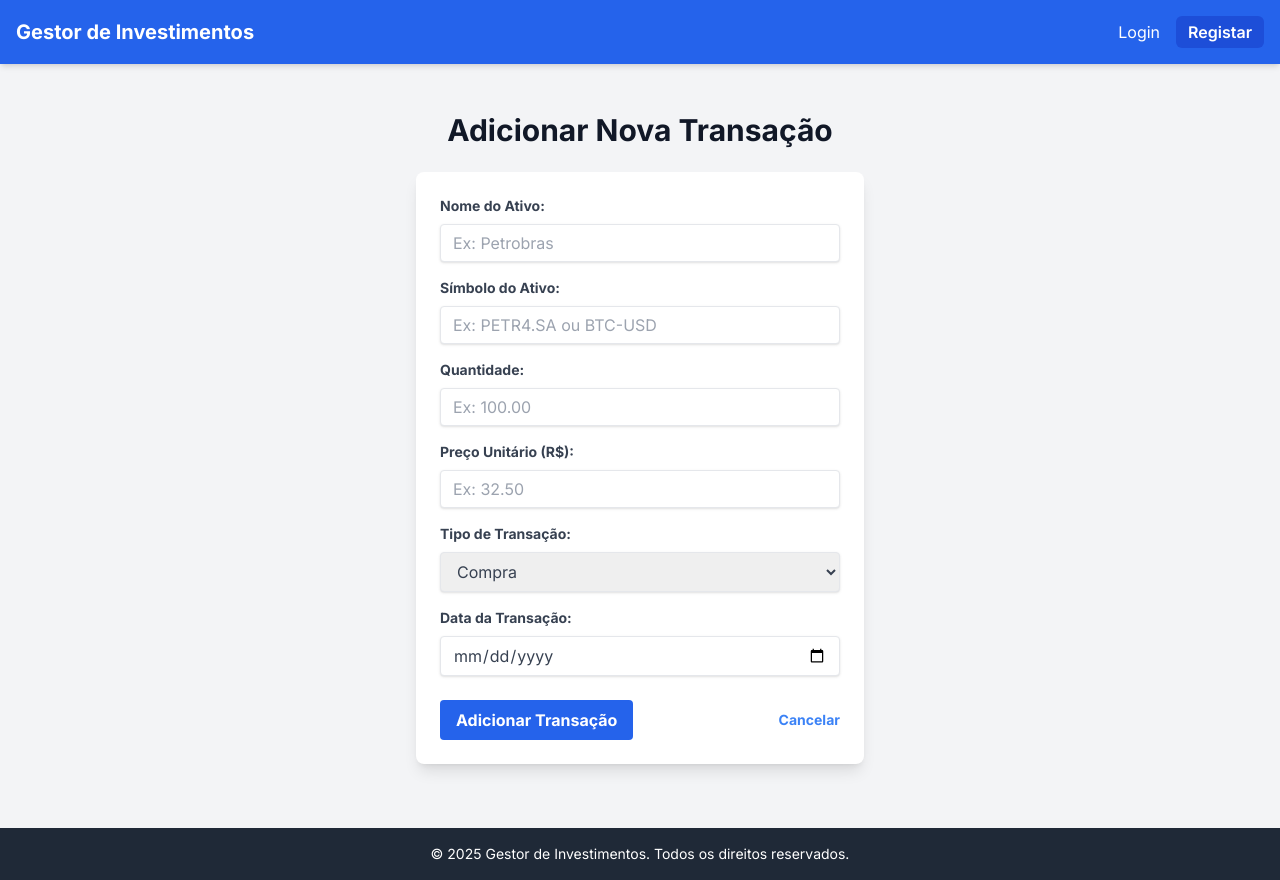
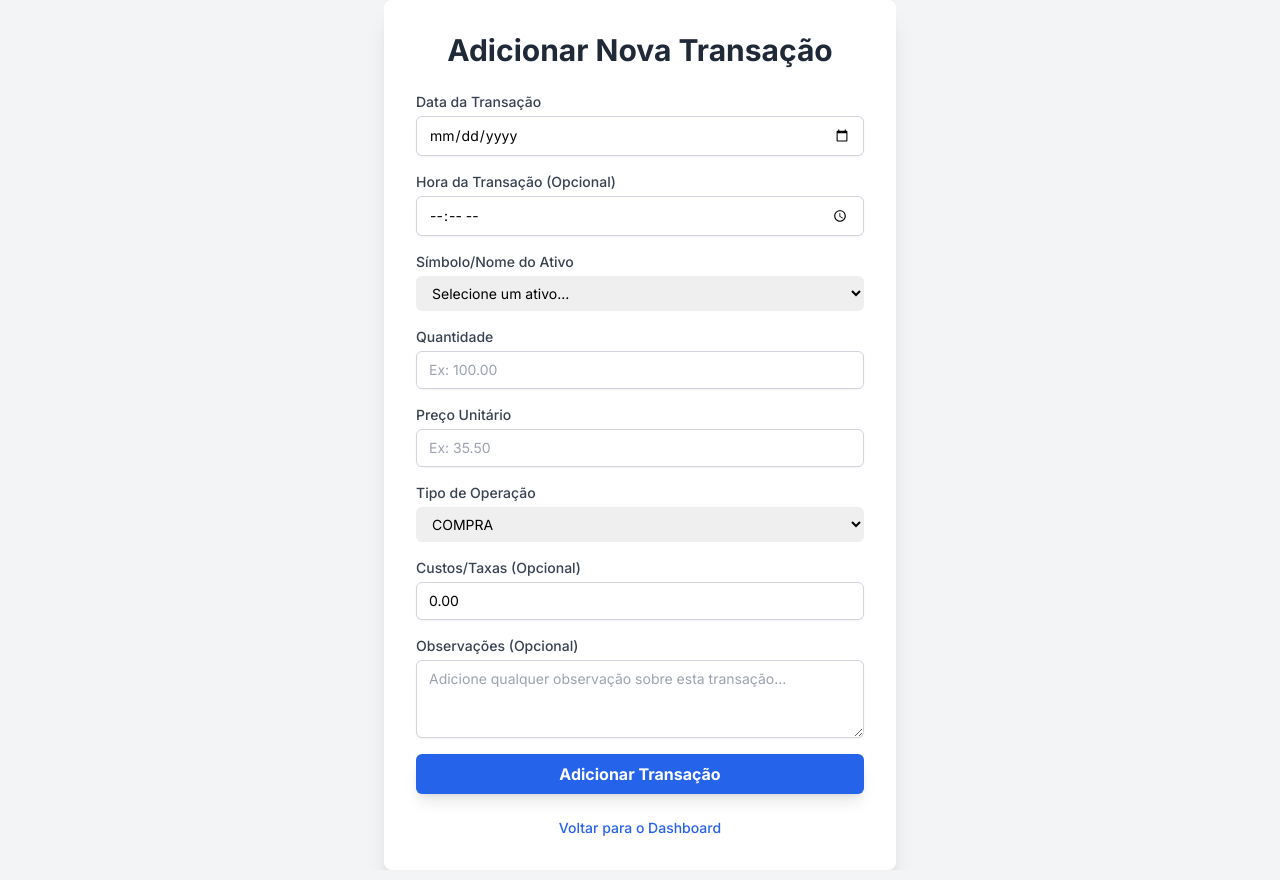
Before and after one commit to Marcos415/cotacoesview, a Flask app: template templates/add_transaction.html in a window 1280 px wide. Run offline with Flask 3, Linux system fonts and the light colour scheme; the template is opened without the code that fills it, so the values that code supplies are empty; some libraries are stand-ins or nearby versions.

Commit message:
Atualiza add_transaction.html com campos e mapeamento de símbolos

```diff
--- a/templates/add_transaction.html
+++ b/templates/add_transaction.html
@@ -1,61 +1,105 @@
-{% extends 'base.html' %}
+<!DOCTYPE html>
+<html lang="pt">
+<head>
+    <meta charset="UTF-8">
+    <meta name="viewport" content="width=device-width, initial-scale=1.0">
+    <title>Adicionar Transação - Gestor de Investimentos</title>
+    <script src="https://cdn.tailwindcss.com"></script>
+    <link href="https://fonts.googleapis.com/css2?family=Inter:wght@400;500;600;700&display=swap" rel="stylesheet">
+    <style>
+        body {
+            font-family: 'Inter', sans-serif;
+            background-color: #f3f4f6;
+        }
+    </style>
+</head>
+<body class="bg-gray-100 flex items-center justify-center min-h-screen">
+    <div class="bg-white p-8 rounded-lg shadow-xl w-full max-w-lg">
+        <h2 class="text-3xl font-bold text-center text-gray-800 mb-6">Adicionar Nova Transação</h2>
 
-{% block title %}Adicionar Transação - Gestor de Investimentos{% endblock %}
+        <!-- Mensagens Flash -->
+        {% with messages = get_flashed_messages(with_categories=true) %}
+            {% if messages %}
+                <div class="mb-6 space-y-3">
+                    {% for category, message in messages %}
+                        <div class="p-4 rounded-lg text-sm {% if category == 'success' %}bg-green-100 text-green-800{% elif category == 'danger' %}bg-red-100 text-red-800{% elif category == 'warning' %}bg-yellow-100 text-yellow-800{% else %}bg-blue-100 text-blue-800{% endif %} shadow-md">
+                            {{ message }}
+                        </div>
+                    {% endfor %}
+                </div>
+            {% endif %}
+        {% endwith %}
 
-{% block content %}
-<div class="container mx-auto px-4 py-8">
-    <h1 class="text-3xl font-bold text-gray-900 mb-6 text-center">Adicionar Nova Transação</h1>
+        <form action="{{ url_for('add_transaction') }}" method="POST" class="space-y-4">
+            <div>
+                <label for="data_transacao" class="block text-sm font-medium text-gray-700 mb-1">Data da Transação</label>
+                <input type="date" id="data_transacao" name="data_transacao" required
+                       class="mt-1 block w-full px-3 py-2 border border-gray-300 rounded-md shadow-sm focus:outline-none focus:ring-blue-500 focus:border-blue-500 sm:text-sm">
+            </div>
 
-    <div class="max-w-md mx-auto bg-white rounded-lg shadow-lg p-6">
-        <form method="POST" action="{{ url_for('add_transaction') }}">
-            <div class="mb-4">
-                <label for="asset_name" class="block text-gray-700 text-sm font-bold mb-2">Nome do Ativo:</label>
-                <input type="text" id="asset_name" name="asset_name" required
-                       class="shadow appearance-none border rounded w-full py-2 px-3 text-gray-700 leading-tight focus:outline-none focus:shadow-outline"
-                       placeholder="Ex: Petrobras">
+            <div>
+                <label for="hora_transacao" class="block text-sm font-medium text-gray-700 mb-1">Hora da Transação (Opcional)</label>
+                <input type="time" id="hora_transacao" name="hora_transacao"
+                       class="mt-1 block w-full px-3 py-2 border border-gray-300 rounded-md shadow-sm focus:outline-none focus:ring-blue-500 focus:border-blue-500 sm:text-sm">
             </div>
-            <div class="mb-4">
-                <label for="asset_symbol" class="block text-gray-700 text-sm font-bold mb-2">Símbolo do Ativo:</label>
-                <input type="text" id="asset_symbol" name="asset_symbol" required
-                       class="shadow appearance-none border rounded w-full py-2 px-3 text-gray-700 leading-tight focus:outline-none focus:shadow-outline"
-                       placeholder="Ex: PETR4.SA ou BTC-USD">
+
+            <div>
+                <label for="simbolo_ativo" class="block text-sm font-medium text-gray-700 mb-1">Símbolo/Nome do Ativo</label>
+                <select id="simbolo_ativo" name="simbolo_ativo" required
+                        class="mt-1 block w-full pl-3 pr-10 py-2 text-base border-gray-300 focus:outline-none focus:ring-blue-500 focus:border-blue-500 sm:text-sm rounded-md">
+                    <option value="">Selecione um ativo...</option>
+                    {% for symbol_name in symbols %}
+                        <option value="{{ symbol_name }}">{{ symbol_name }} ({{ SYMBOL_MAPPING.get(symbol_name, symbol_name) }})</option>
+                    {% endfor %}
+                </select>
             </div>
-            <div class="mb-4">
-                <label for="quantity" class="block text-gray-700 text-sm font-bold mb-2">Quantidade:</label>
-                <input type="number" id="quantity" name="quantity" step="0.01" required
-                       class="shadow appearance-none border rounded w-full py-2 px-3 text-gray-700 leading-tight focus:outline-none focus:shadow-outline"
+
+            <div>
+                <label for="quantidade" class="block text-sm font-medium text-gray-700 mb-1">Quantidade</label>
+                <input type="number" step="any" id="quantidade" name="quantidade" required
+                       class="mt-1 block w-full px-3 py-2 border border-gray-300 rounded-md shadow-sm focus:outline-none focus:ring-blue-500 focus:border-blue-500 sm:text-sm"
                        placeholder="Ex: 100.00">
             </div>
-            <div class="mb-4">
-                <label for="purchase_price" class="block text-gray-700 text-sm font-bold mb-2">Preço Unitário (R$):</label>
-                <input type="number" id="purchase_price" name="purchase_price" step="0.01" required
-                       class="shadow appearance-none border rounded w-full py-2 px-3 text-gray-700 leading-tight focus:outline-none focus:shadow-outline"
-                       placeholder="Ex: 32.50">
+
+            <div>
+                <label for="preco_unitario" class="block text-sm font-medium text-gray-700 mb-1">Preço Unitário</label>
+                <input type="number" step="0.01" id="preco_unitario" name="preco_unitario" required
+                       class="mt-1 block w-full px-3 py-2 border border-gray-300 rounded-md shadow-sm focus:outline-none focus:ring-blue-500 focus:border-blue-500 sm:text-sm"
+                       placeholder="Ex: 35.50">
             </div>
-            <div class="mb-4">
-                <label for="transaction_type" class="block text-gray-700 text-sm font-bold mb-2">Tipo de Transação:</label>
-                <select id="transaction_type" name="transaction_type" required
-                        class="shadow border rounded w-full py-2 px-3 text-gray-700 leading-tight focus:outline-none focus:shadow-outline">
-                    <option value="buy">Compra</option>
-                    <option value="sell">Venda</option>
+
+            <div>
+                <label for="tipo_operacao" class="block text-sm font-medium text-gray-700 mb-1">Tipo de Operação</label>
+                <select id="tipo_operacao" name="tipo_operacao" required
+                        class="mt-1 block w-full pl-3 pr-10 py-2 text-base border-gray-300 focus:outline-none focus:ring-blue-500 focus:border-blue-500 sm:text-sm rounded-md">
+                    <option value="COMPRA">COMPRA</option>
+                    <option value="VENDA">VENDA</option>
                 </select>
             </div>
-            <div class="mb-6">
-                <label for="transaction_date" class="block text-gray-700 text-sm font-bold mb-2">Data da Transação:</label>
-                <input type="date" id="transaction_date" name="transaction_date" required
-                       class="shadow appearance-none border rounded w-full py-2 px-3 text-gray-700 leading-tight focus:outline-none focus:shadow-outline">
+
+            <div>
+                <label for="custos_taxas" class="block text-sm font-medium text-gray-700 mb-1">Custos/Taxas (Opcional)</label>
+                <input type="number" step="0.01" id="custos_taxas" name="custos_taxas" value="0.00"
+                       class="mt-1 block w-full px-3 py-2 border border-gray-300 rounded-md shadow-sm focus:outline-none focus:ring-blue-500 focus:border-blue-500 sm:text-sm"
+                       placeholder="Ex: 5.25">
             </div>
 
-            <div class="flex items-center justify-between">
-                <button type="submit"
-                        class="bg-blue-600 hover:bg-blue-700 text-white font-bold py-2 px-4 rounded focus:outline-none focus:shadow-outline transition duration-200">
-                    Adicionar Transação
-                </button>
-                <a href="{{ url_for('index') }}" class="inline-block align-baseline font-bold text-sm text-blue-500 hover:text-blue-800">
-                    Cancelar
-                </a>
+            <div>
+                <label for="observacoes" class="block text-sm font-medium text-gray-700 mb-1">Observações (Opcional)</label>
+                <textarea id="observacoes" name="observacoes" rows="3"
+                          class="mt-1 block w-full px-3 py-2 border border-gray-300 rounded-md shadow-sm focus:outline-none focus:ring-blue-500 focus:border-blue-500 sm:text-sm"
+                          placeholder="Adicione qualquer observação sobre esta transação..."></textarea>
             </div>
+
+            <button type="submit"
+                    class="w-full bg-blue-600 hover:bg-blue-700 text-white font-bold py-2 px-4 rounded-md shadow-lg transition duration-300 transform hover:scale-105 focus:outline-none focus:ring-2 focus:ring-offset-2 focus:ring-blue-500">
+                Adicionar Transação
+            </button>
         </form>
+
+        <p class="mt-6 text-center text-sm text-gray-600">
+            <a href="{{ url_for('index') }}" class="font-medium text-blue-600 hover:text-blue-500">Voltar para o Dashboard</a>
+        </p>
     </div>
-</div>
-{% endblock %}
+</body>
+</html>
```
